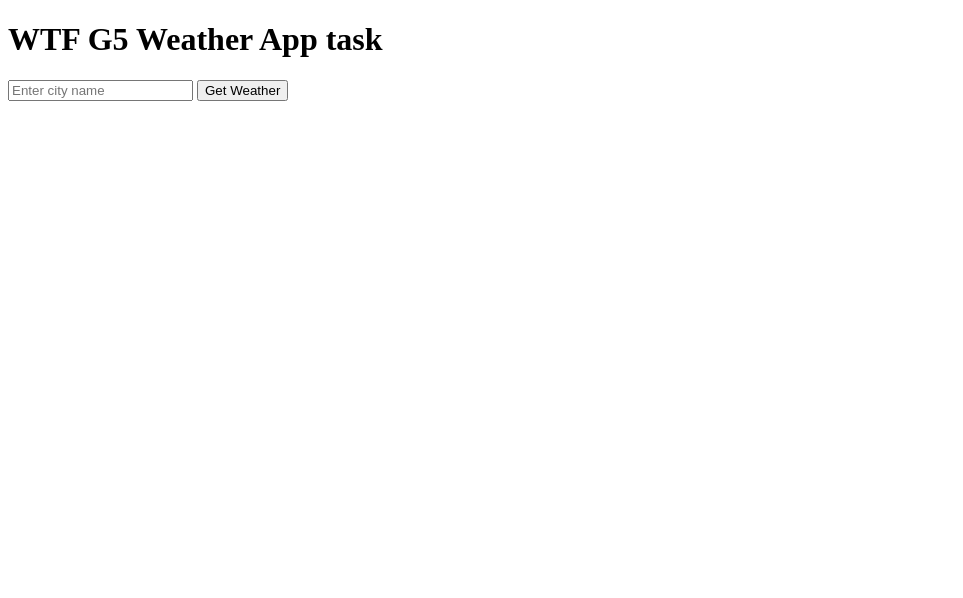
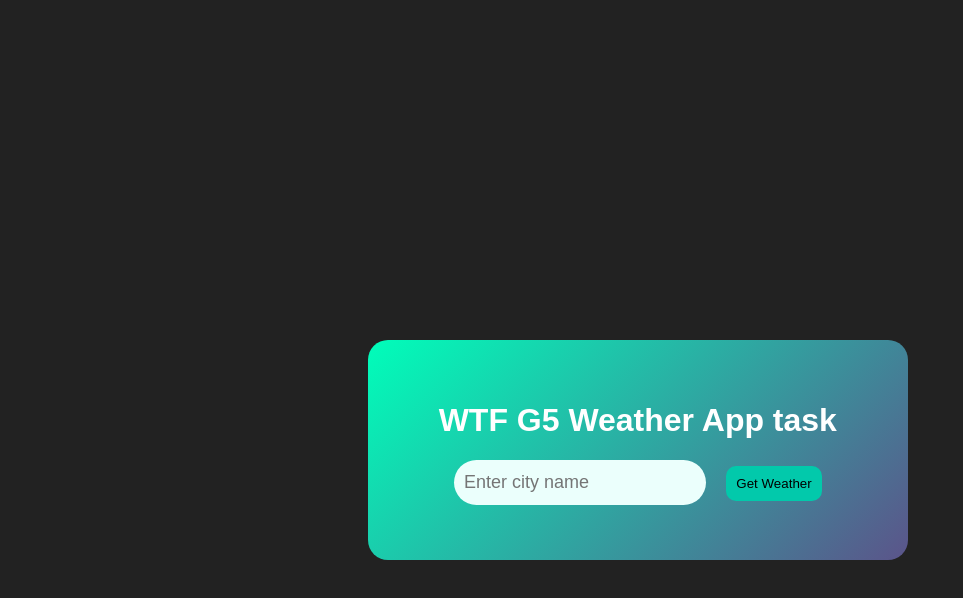
Before and after one commit to kponky/WTF-G5-Repo, a plain HTML site: page index.html in a window 1280 px wide. Shown: the whole page, without its empty margins (0-963 px from the left). Drawn offline with Linux system fonts and the light colour scheme; the site is published under a folder, as on GitHub Pages, so addresses that start at the root find nothing.

Commit message:
Update index.html

```diff
--- a/index.html
+++ b/index.html
@@ -3,7 +3,7 @@
   <head>
     <meta charset="UTF-8" />
     <meta name="viewport" content="width=device-width, initial-scale=1.0" />
-    <link rel="stylesheet" href="/WTF-G5-Repo/style.css">
+    <link rel="stylesheet" href="./style.css">
     <title>Weather App</title>
   </head>
   <body>
```
